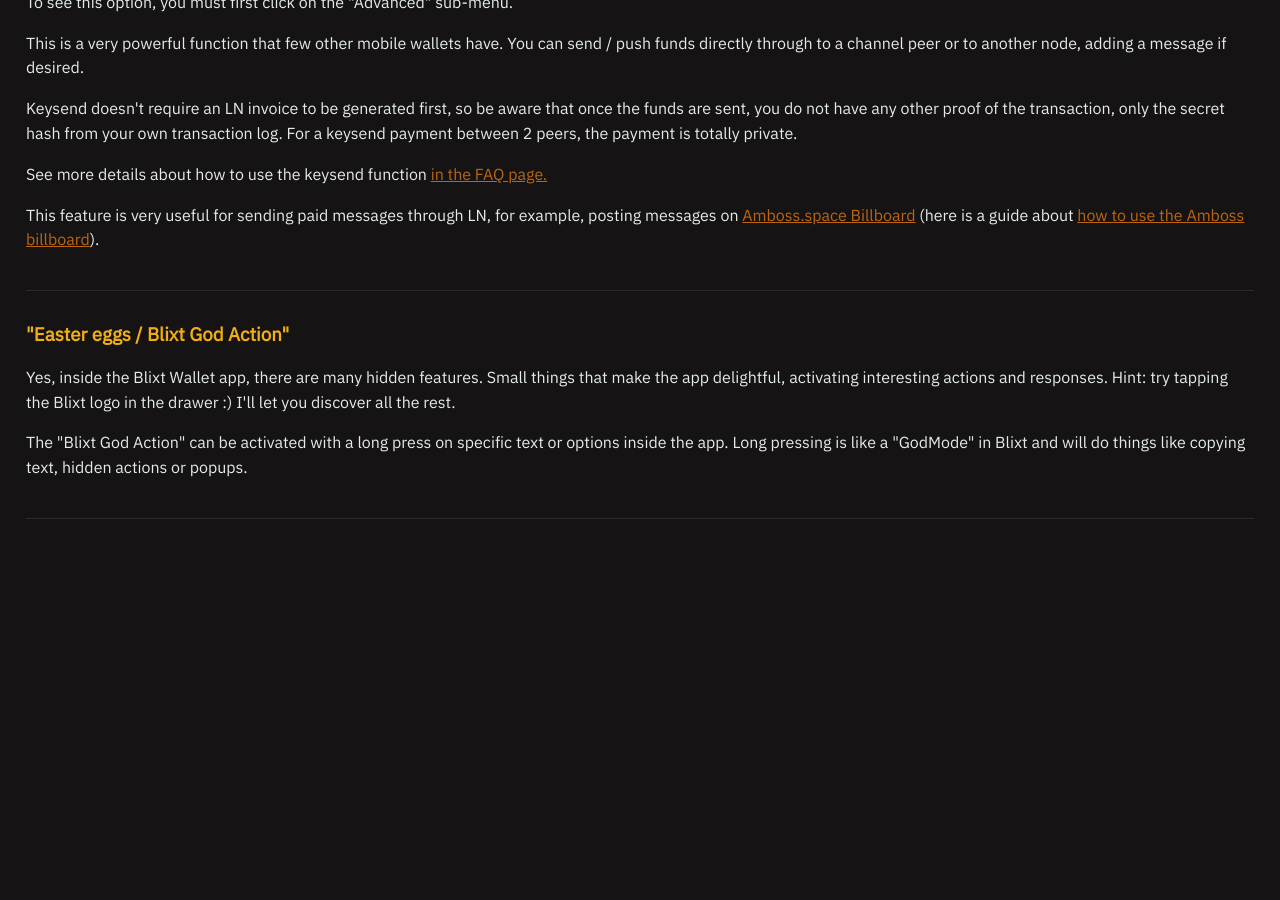
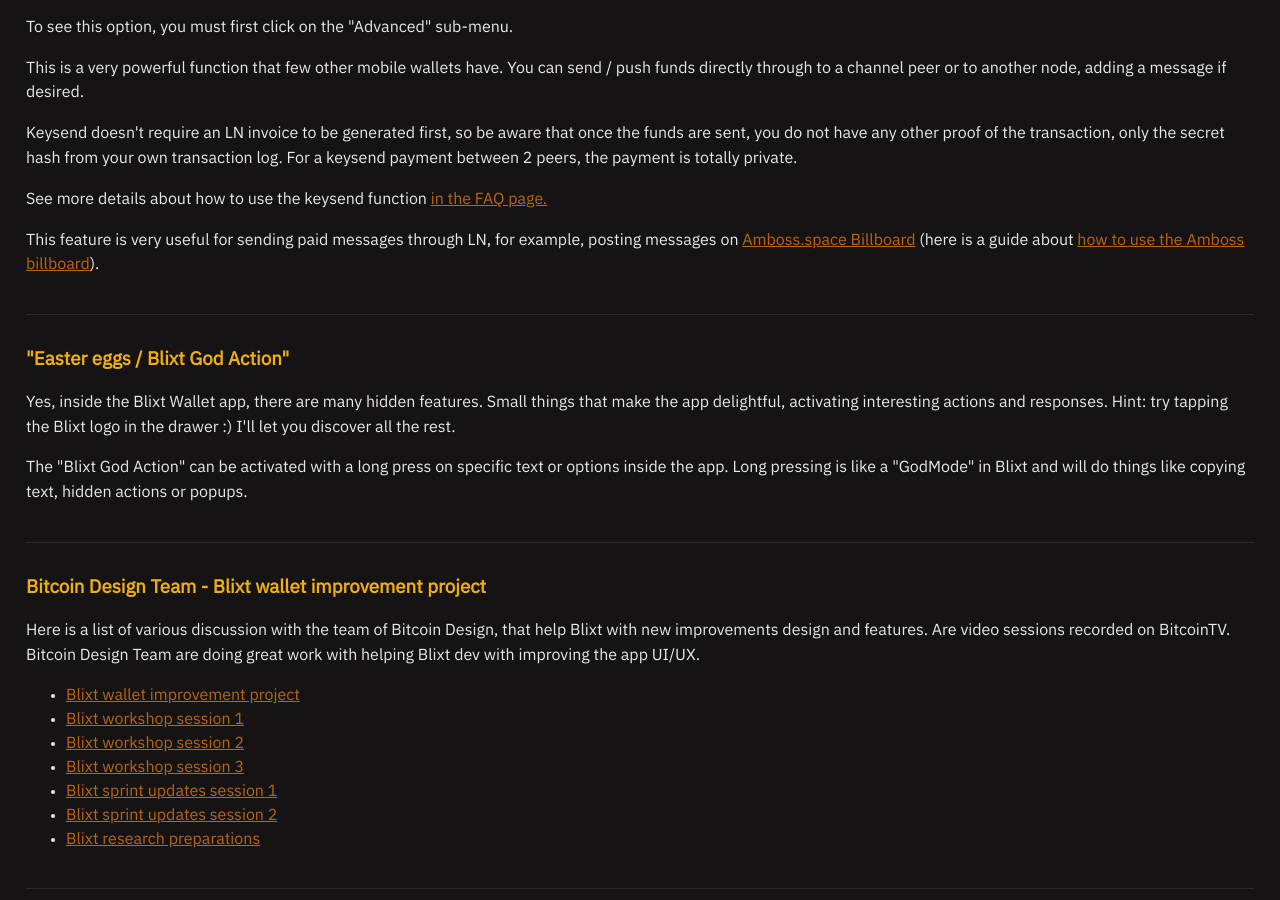
Before and after one commit to BlixtWallet/blixtwallet.github.io, a Jekyll site: the page built from features.html, in a window 1280 px wide and 900 px high, scrolled down 12934 px. Built offline with Jekyll 4.4.1, drawn with Linux system fonts in a browser that asks for light colours; before the commit the page ends 13464 px from its top, so only the background shows below that; some of the changed text lies outside the part shown.

Commit message:
add bitcoin design links

```diff
--- a/features.html
+++ b/features.html
@@ -42,6 +42,7 @@
         <li><a href="#blixt-options">Blixt Wallet Options (settings menu)</a></li>
         <li><a href="#blixt-drawer">Blixt Wallet Functions (top left drawer menu)</a></li>
         <li><a href="#blixt-eggs">Special hidden actions (Easter eggs)</a></li>
+        <li><a href="#blixt-design">Blixt improvement design - Bitcoin Design Team discussion sessions about Blixt</a></li>
       </ul>
   </section>
 
@@ -461,4 +462,19 @@
     </p>
   </section>
 
+  <section id="blixt-design">
+    <h3>Bitcoin Design Team - Blixt wallet improvement project</h3>
+    <p>Here is a list of various discussion with the team of Bitcoin Design, that help Blixt with new improvements design and features.
+       Are video sessions recorded on BitcoinTV. Bitcoin Design Team are doing great work with helping Blixt dev with improving the app UI/UX.</p>
+    <ul>
+      <li><a href="https://bitcointv.com/w/4LAHsZNcxZyny1qTZ4Lagt">Blixt wallet improvement project</a></li>
+      <li><a href="https://bitcointv.com/w/vYoFNWPeDDMuEFmFqgS2Rz">Blixt workshop session 1</a></li>
+      <li><a href="https://bitcointv.com/w/eoLhGYizDT4QRPiY9jGNjR">Blixt workshop session 2</a></li>
+      <li><a href="https://bitcointv.com/w/9UD2EXt6ofNrfGxuEzH9VW">Blixt workshop session 3</a></li>
+      <li><a href="https://bitcointv.com/w/6HYdWdZ1V5eKxs5MchNxw2">Blixt sprint updates session 1</a></li>
+      <li><a href="https://bitcointv.com/w/fsLdxBykQr9pBtivj9b3fm">Blixt sprint updates session 2</a></li>
+      <li><a href="https://bitcointv.com/w/i9X9brnLyYF1JufG28YdDB">Blixt research preparations</a></li>
+    </ul>
+  </section>
+
 </article>
```
